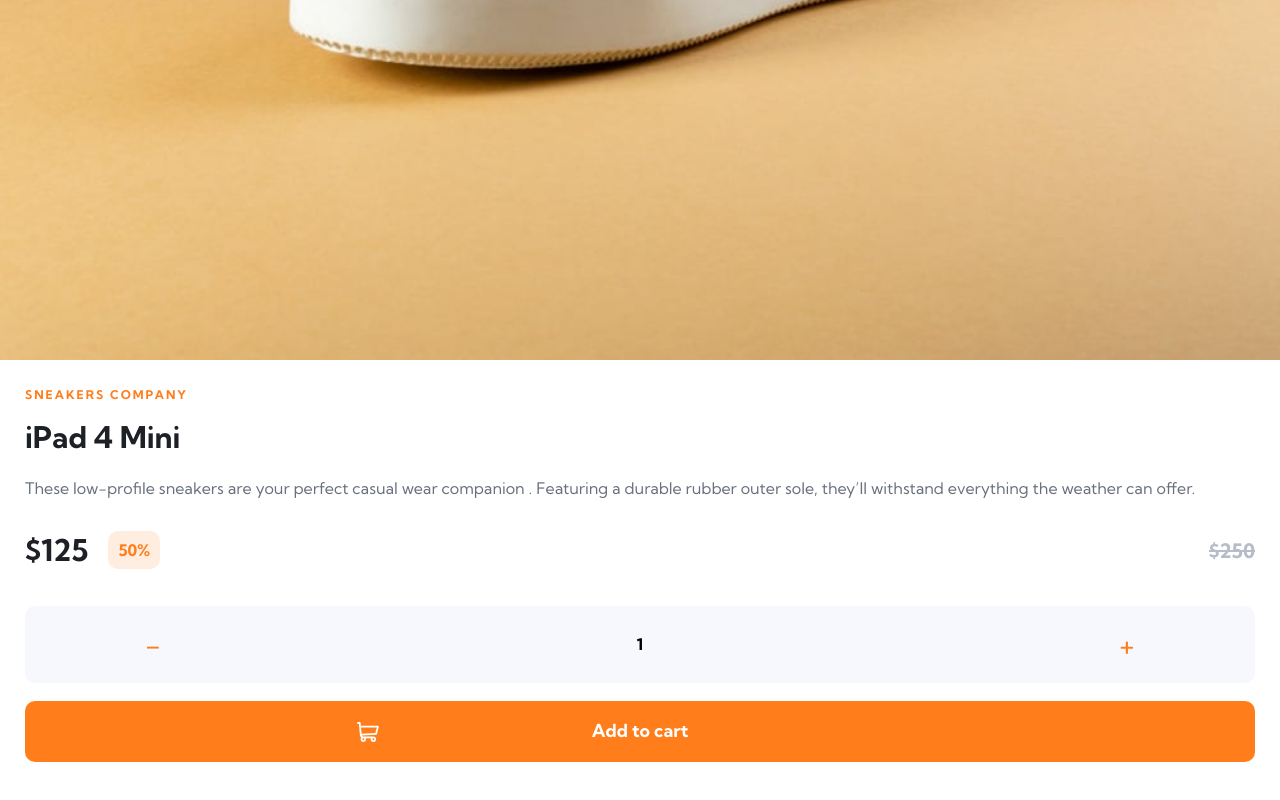
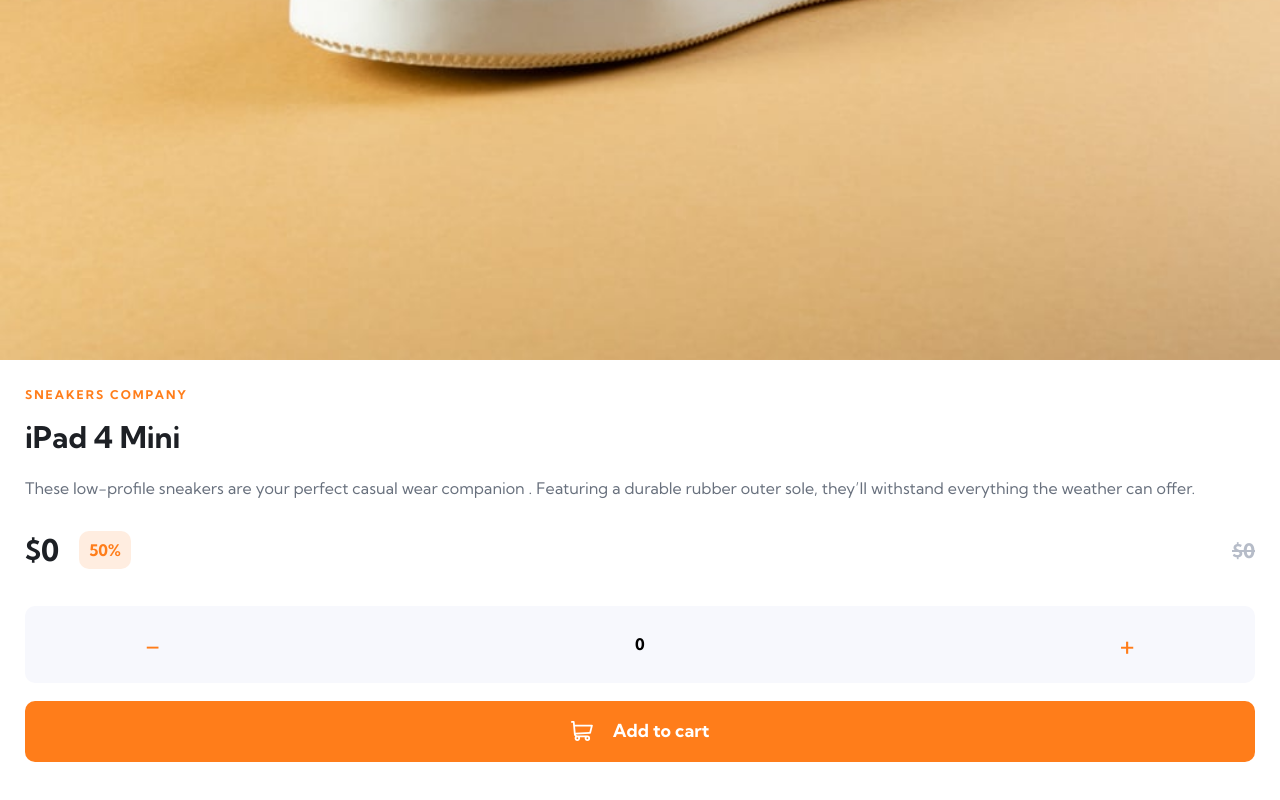
Before and after one commit to arnaudouttier/ecommerce-product-page-main, a Vue app: page / in a window 1280 px wide. Shown: the part 1000-1800 px from the top of the page. Built offline with nearby package versions, Linux system fonts and the light colour scheme.

Commit message:
nlle beta

```diff
--- a/src/api/shop.js
+++ b/src/api/shop.js
@@ -10,7 +10,7 @@
       "These low-profile sneakers are your perfect casual wear companion . Featuring a durable rubber outer sole, they’ll withstand everything the weather can offer.",
     discountPrice: 125.0,
     unitPrice: 250.0,
-    quantity: 1,
+    quantity: 0,
     inventory: 1,
     imageUrl: [
       "image-product-1.jpg",
--- a/src/components/ProductContent.vue
+++ b/src/components/ProductContent.vue
@@ -27,6 +27,7 @@
         </button>
       </div>
       <div class="add-to-cart">
+        <button class="btn large-btn orange" @click="addProductToCart(product)">
           <svg width="22" height="20" xmlns="http://www.w3.org/2000/svg">
             <path
               d="M20.925 3.641H3.863L3.61.816A.896.896 0 0 0 2.717 0H.897a.896.896 0 1 0 0 1.792h1l1.031 11.483c.073.828.52 1.726 1.291 2.336C2.83 17.385 4.099 20 6.359 20c1.875 0 3.197-1.87 2.554-3.642h4.905c-.642 1.77.677 3.642 2.555 3.642a2.72 2.72 0 0 0 2.717-2.717 2.72 2.72 0 0 0-2.717-2.717H6.365c-.681 0-1.274-.41-1.53-1.009l14.321-.842a.896.896 0 0 0 .817-.677l1.821-7.283a.897.897 0 0 0-.87-1.114ZM6.358 18.208a.926.926 0 0 1 0-1.85.926.926 0 0 1 0 1.85Zm10.015 0a.926.926 0 0 1 0-1.85.926.926 0 0 1 0 1.85Zm2.021-7.243-13.8.81-.57-6.341h15.753l-1.383 5.53Z"
@@ -34,8 +35,7 @@
               fill-rule="nonzero"
             />
           </svg>
-        <button class="btn large-btn orange" @click="addProductToCart(product)">
-          Add to cart
+          <p>Add to cart</p>
         </button>
       </div>
     </div>
@@ -186,17 +186,19 @@
 
 .add-to-cart {
   grid-area: 3 / 1 / 4 / 3;
-  position: relative;
+
+  button {
+    display: flex;
+    justify-content: center;
+    align-items: center;
 
     svg {
-    position: absolute;
-    top: 27%;
-    transform-origin: bottom;
-    left: 27%;
+      margin-right: 20px;
 
       path {
         fill: $white;
       }
     }
   }
+}
 </style>
--- a/src/components/Shipping.vue
+++ b/src/components/Shipping.vue
@@ -1,11 +1,6 @@
 <template>
   <div class="shipping">
-    <div
-      class="cart"
-      @click="toggleShippingCart()"
-      v-for="cartItem in cart"
-      :key="cartItem.id"
-    >
+    <div class="cart" @click="toggleShippingCart()">
       <svg width="22" height="20" xmlns="http://www.w3.org/2000/svg">
         <path
           d="M20.925 3.641H3.863L3.61.816A.896.896 0 0 0 2.717 0H.897a.896.896 0 1 0 0 1.792h1l1.031 11.483c.073.828.52 1.726 1.291 2.336C2.83 17.385 4.099 20 6.359 20c1.875 0 3.197-1.87 2.554-3.642h4.905c-.642 1.77.677 3.642 2.555 3.642a2.72 2.72 0 0 0 2.717-2.717 2.72 2.72 0 0 0-2.717-2.717H6.365c-.681 0-1.274-.41-1.53-1.009l14.321-.842a.896.896 0 0 0 .817-.677l1.821-7.283a.897.897 0 0 0-.87-1.114ZM6.358 18.208a.926.926 0 0 1 0-1.85.926.926 0 0 1 0 1.85Zm10.015 0a.926.926 0 0 1 0-1.85.926.926 0 0 1 0 1.85Zm2.021-7.243-13.8.81-.57-6.341h15.753l-1.383 5.53Z"
@@ -13,7 +8,7 @@
           fill-rule="nonzero"
         />
       </svg>
-      <p>{{ cartItem.quantity }}</p>
+      <p v-for="cartItem in cart" :key="cartItem.id">{{ cartItem.quantity }}</p>
     </div>
     <div class="avatar">
       <img src="@/assets/images/image-avatar.png" alt="avatar" />
--- a/src/components/ShippingCart.vue
+++ b/src/components/ShippingCart.vue
@@ -1,9 +1,13 @@
 <template>
-  <div v-if="activeCart">
-    <div class="shipping-cart" v-for="cartItem in cart" :key="cartItem.id">
+  <div v-if="activeCart" class="shipping-cart">
     <div class="s-cart-header">
       <h3>Cart</h3>
     </div>
+    <div class="s-cart-content empty" v-if="getProduct == 0">
+      <p>Your cart is empty.</p>
+    </div>
+    <div v-else>
+      <div v-for="cartItem in cart" :key="cartItem.id">
         <div class="s-cart-content">
           <div class="s-cart-details">
             <div class="s-cart-featured">
@@ -42,22 +46,19 @@
         </div>
       </div>
     </div>
+  </div>
 </template>
 
 <script>
 export default {
   name: "ShippingCart",
-  data() {
-    return {
-      activeCartToggle: this.activeCart,
-    };
-  },
   methods: {
     cleanCart() {
       this.$store.dispatch("cleanCart");
     },
     emptyCart() {
       this.$store.dispatch("emptyCart");
+      this.$store.dispatch("activeCart");
     },
   },
   computed: {
@@ -66,6 +67,12 @@
     },
     cart() {
       return this.$store.getters.cartProducts;
+    },
+    getProduct() {
+      const product = this.$store.getters.getProducts;
+      return product.map((productItem) => {
+        return productItem.quantity;
+      });
     },
   },
 };
@@ -94,6 +101,15 @@
 }
 
 .s-cart-content {
+  color: $dark_grayish_blue;
+
+  &.empty {
+    padding: 90px;
+    text-align: center;
+  }
+}
+
+.s-cart-content {
   .s-cart-featured,
   .s-cart-trash {
     flex: 1;
@@ -103,7 +119,6 @@
     flex: 4;
 
     p {
-      color: $dark_grayish_blue;
       line-height: 1.5;
     }
 
--- a/src/store/index.js
+++ b/src/store/index.js
@@ -78,8 +78,9 @@
     },
 
     cleanCart(state) {
-      return state.products.forEach((c) => {
+      return state.cart.forEach((c) => {
         c.quantity = 0;
+        c.discountProductPrice = 0;
       });
     },
 
```
Lines whose indentation alone changed are shown as unchanged.
